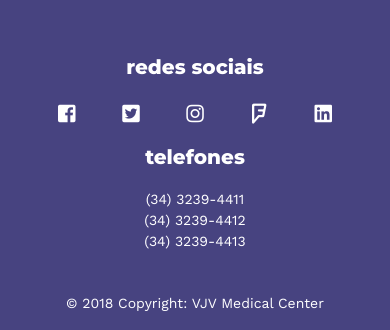
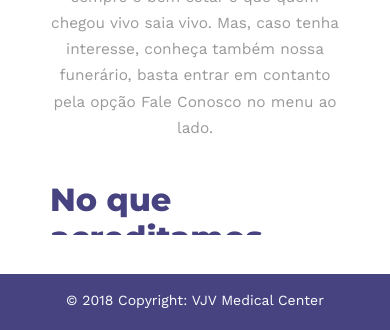
Before and after one commit to jabolina/ppi, a PHP site: page / in a window 390 px wide. Shown: the part 782-1112 px from the top of the page. Run offline with PHP 8.4, Linux system fonts and the light colour scheme; some libraries are stand-ins or nearby versions.

Commit message:
fix footer

```diff
--- a/project/public_html/css/footer.css
+++ b/project/public_html/css/footer.css
@@ -1,7 +1,9 @@
 .page-footer {
-    position: absolute;
-    width: 100%;
-    bottom: 0;
+    position:absolute;
+    bottom:0;
+    width:100%;
+    height: 300px;
+    margin-bottom: -300px;
     z-index: 951;
 }
 
@@ -13,14 +15,14 @@ footer h5 {
     margin-bottom: 20px;
 }
 
-#container-footer {
+.container-footer {
     display: grid;
     grid-template-columns: 1fr 1fr 1fr;
     width: 900px;
     margin: 0 auto;
 }
 
-#container-footer hr {
+.container-footer hr {
     width: 100%;
     height: 80%;
     background-color: #ffffff;
@@ -63,9 +65,16 @@ footer h5 {
 }
 
 @media (max-width: 768px) {
-    #container-footer {
+    .container-footer {
         grid-template-columns: 1fr;
         width: 95%;
+        display: none;
+        height: 4em;
+    }
+
+    .page-footer {
+        height: 4em;
+        margin-bottom: -4em;
     }
 
     footer *{
--- a/project/public_html/css/main.css
+++ b/project/public_html/css/main.css
@@ -15,9 +15,13 @@
 /*
         Default styles
  */
+html, body {
+    height: 100%;
+}
 body {
     font-family: 'Work Sans', sans-serif;
     background: #FFFFFF;
+    padding-bottom: 300px;
 }
 
 p {
@@ -36,8 +40,16 @@ a:focus {
     transition: all 0.3s;
 }
 
+.wrapper {
+    display: flex;
+    width: 100%;
+    height: 100%;
+    position: relative;
+    flex-direction: column;
+    min-height: 100%;
+}
+
 .vjv-content {
-    overflow-y: scroll;
     width: calc(100% - 15.075em);
     height: calc(100% - 4.795em);
     padding: 2.5em;
@@ -46,6 +58,7 @@ a:focus {
     position: absolute;
     top: 2em;
     right: 0;
+    overflow-y: scroll;
 }
 
 .hide-until {
@@ -57,6 +70,10 @@ a:focus {
         width: 100%;
     }
 
+    body {
+        padding-bottom: 4em;
+    }
+
     .hide-until {
         display: flex !important;
     }
--- a/project/public_html/css/sidebar.css
+++ b/project/public_html/css/sidebar.css
@@ -1,11 +1,6 @@
 /*
         Sidebar
  */
-
-.wrapper {
-    display: flex;
-    width: 100%;
-}
 
 .sidebar {
     width: 15em;
--- a/project/resources/templates/footer.php
+++ b/project/resources/templates/footer.php
@@ -1,5 +1,5 @@
 <footer class="page-footer background-slate font-small">
-    <div id="container-footer">
+    <div class="container-footer">
         <div class="endereco">
             <h5>endereço</h5>
             <img width="130px" src="img/layout/logo.PNG" alt="VJV Medical Center"><br>
```
Also changed, not shown: project/resources/templates/scheduling.php (+4 -4 lines).
